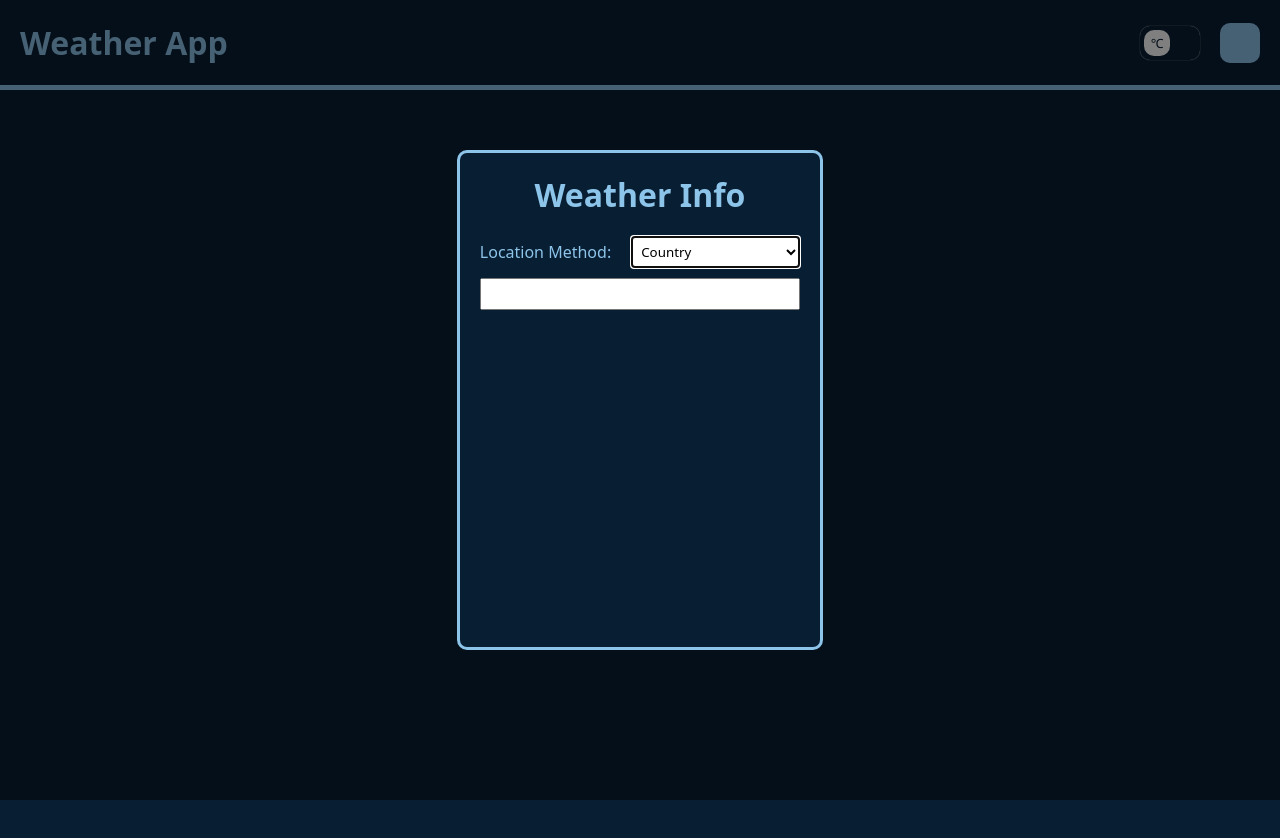
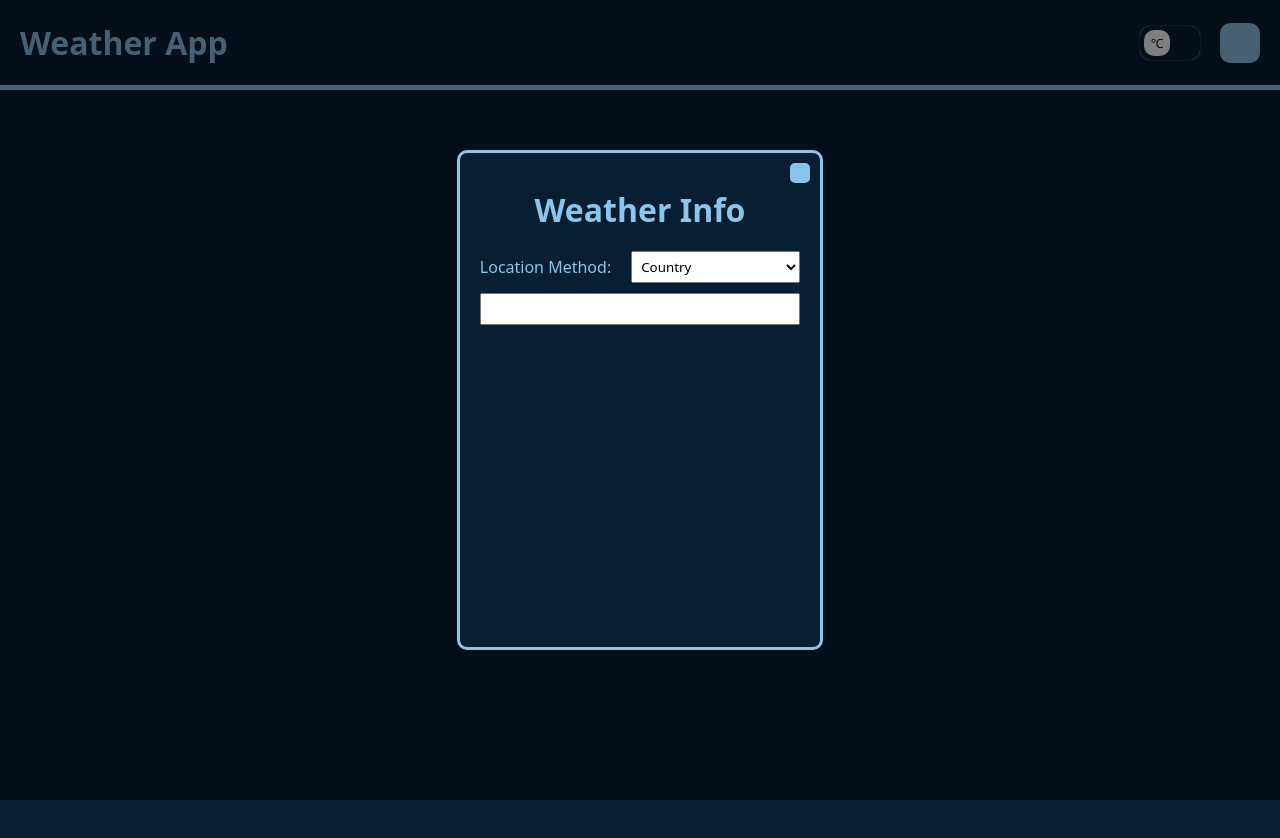
Before and after one commit to DrearyDev/weather-app, a website built with webpack: page src/index.html in a window 1280 px wide. Both pictures are taken after a click on the button 1240 px from the left and 42 px from the top of the page. Built offline with nearby package versions, Linux system fonts and the light colour scheme; no server answers.

Commit message:
Add exit button to dialog

```diff
--- a/src/index.html
+++ b/src/index.html
@@ -28,6 +28,9 @@
     </div>
 
     <dialog>
+
+        <button class="exit-btn"></button>
+
         <h1>Weather Info</h1>
         <form action="">
             <ul>
--- a/src/index.js
+++ b/src/index.js
@@ -7,6 +7,7 @@ import './style.css';
 import { currentDate, pastDates, futureDates } from './handleDates.js';
 import { defaultView, changeDegrees } from './handleDOM.js';
 
+// run view with users ip address as location by default
 defaultView();
 
 const toggleSwitch = document.querySelector('.switch');
@@ -23,3 +24,8 @@ const dialogBtn = document.querySelector('.open-dialog');
 dialogBtn.addEventListener('click', (e) => {
     dialog.showModal();
 });
+
+const exitBtn = document.querySelector('.exit-btn');
+exitBtn.addEventListener('click', (e) => {
+    dialog.close();
+});
--- a/src/style.css
+++ b/src/style.css
@@ -191,11 +191,24 @@ dialog {
     height: 500px;
 
     margin: auto;
-    padding: 20px;
+    padding: 35px 20px 20px 20px;
 
     color: var(--FG-COLOR);
     background-color: var(--BG-COLOR);
     border-radius: 10px;
+}
+dialog .exit-btn {
+    height: 20px;
+    width: 20px;
+    cursor: pointer;
+
+    position: absolute;
+    top: 10px;
+    right: 10px;
+
+    background-color: var(--FG-COLOR);
+    border: none;
+    border-radius: 5px;
 }
 dialog::backdrop {
     background-color: rgba(0, 0, 0, 0.5);
```
Also changed, not shown: dist/app.bundle.js, dist/index.html.
